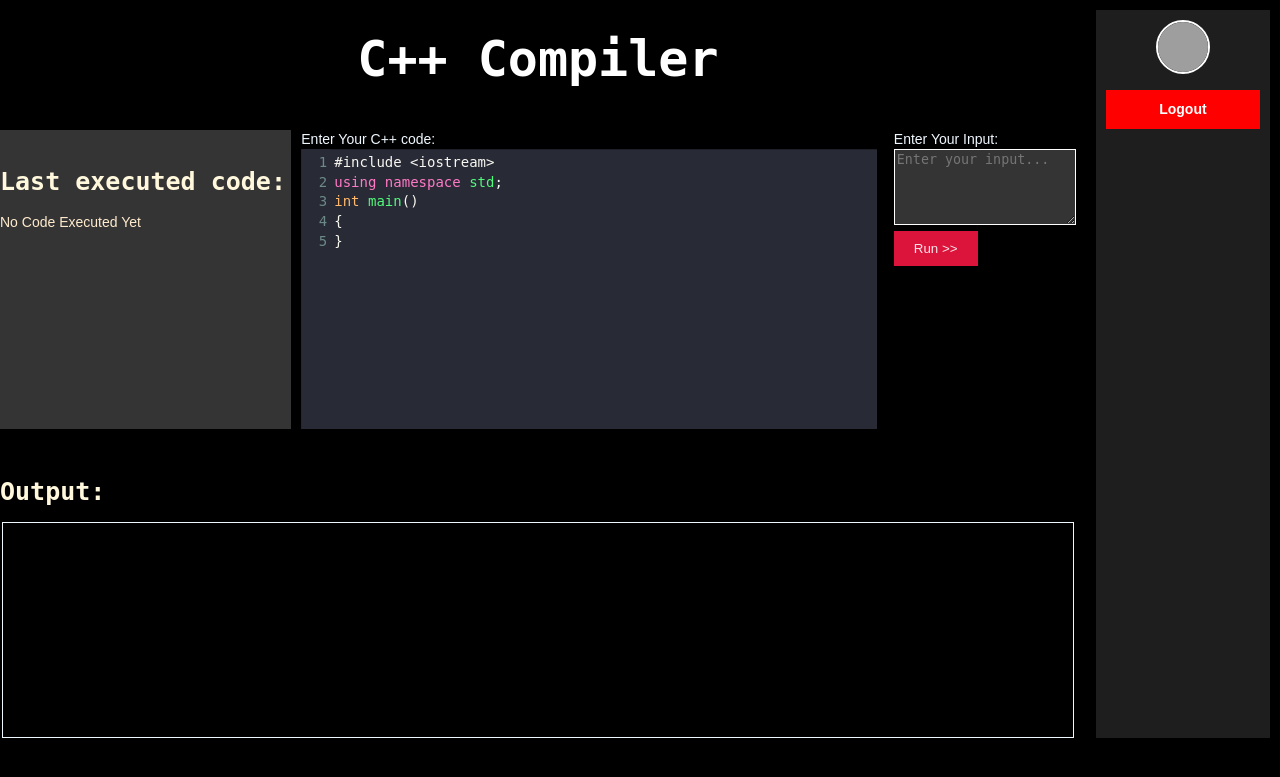
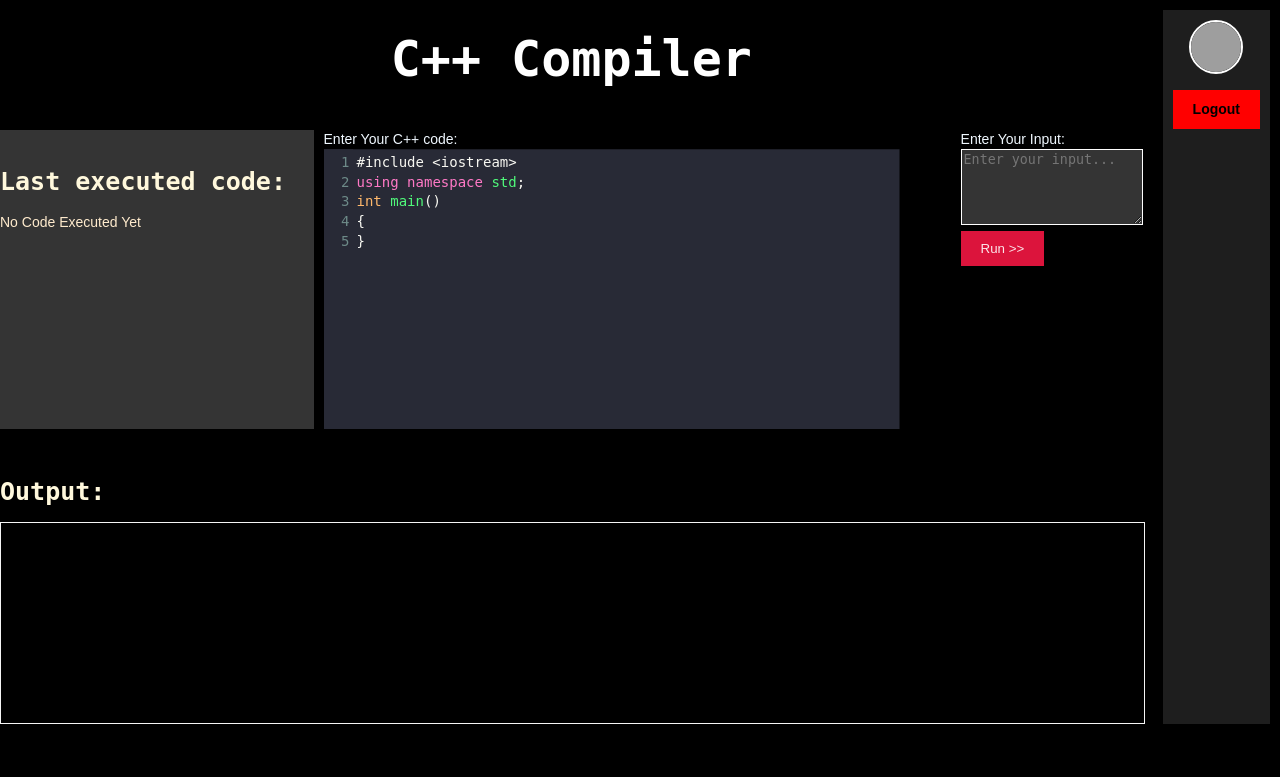
Before and after one commit to Srivatsanb123/CPP_Compiler, a Flask app: template templates/index.html in a window 1280 px wide. Shown: the top 777 px of the page. Run offline with Flask 3, Linux system fonts and the light colour scheme; the template is opened without the code that fills it, so the values that code supplies are empty; grey boxes are pictures that could not be loaded.

Commit message:
C++ Compiler

```diff
--- a/templates/index.html
+++ b/templates/index.html
@@ -34,14 +34,16 @@
         }
 
         a {
-            color: white;
+            color: black;
             padding: 10px;
             text-decoration: none;
         }
         a:hover {
             background-color: #666;
         }
-
+        .history a{
+            background-color: bisque;
+        }
         button {
             background-color: crimson;
             color: #ffffffe4;
@@ -67,7 +69,7 @@
             width:100%;
             height:max-content;
             gap: 10px;
-            grid-template-columns: 1.5fr 3fr 0.5fr 1fr;
+            grid-template-columns: 1.5fr 3fr 0.5fr;
         }
 
         .head {
@@ -138,9 +140,9 @@
         .outputscr {
             color: white;
             height: 200px;
-            overflow-x: auto;
-            overflow-y: auto;
-            border: 1px solid aliceblue;
+            width: 100%;
+            overflow: auto;
+            border: 1px solid whitesmoke;
         }
 
         .precode::-webkit-scrollbar {
@@ -198,7 +200,8 @@
                 <h2>Last executed code:</h2>
                 {% if history %}
                     <pre class="precode">{{ history[-1][0] }}</pre>
-                    <a href="./history" target="_blank">View Full History</a>
+                    <br><br>
+                    <a href="./history" target="_blank"><strong>View Full History</strong></a>
                 {% else %}
                     <p style="color: blanchedalmond;">No Code Executed Yet</p>
                 {% endif %}
@@ -219,11 +222,11 @@ int main()
             </div>
             <div class="output">
                 <h2>Output:</h2>
-                <fieldset class="outputscr" id="outputscr">
+                <div class="outputscr" id="outputscr">
                     {% if output %}
                         <pre>{{ output }}</pre>
                     {% endif %}
-                </fieldset>
+                </div>
             </div>
         </div>
     </form>
```
